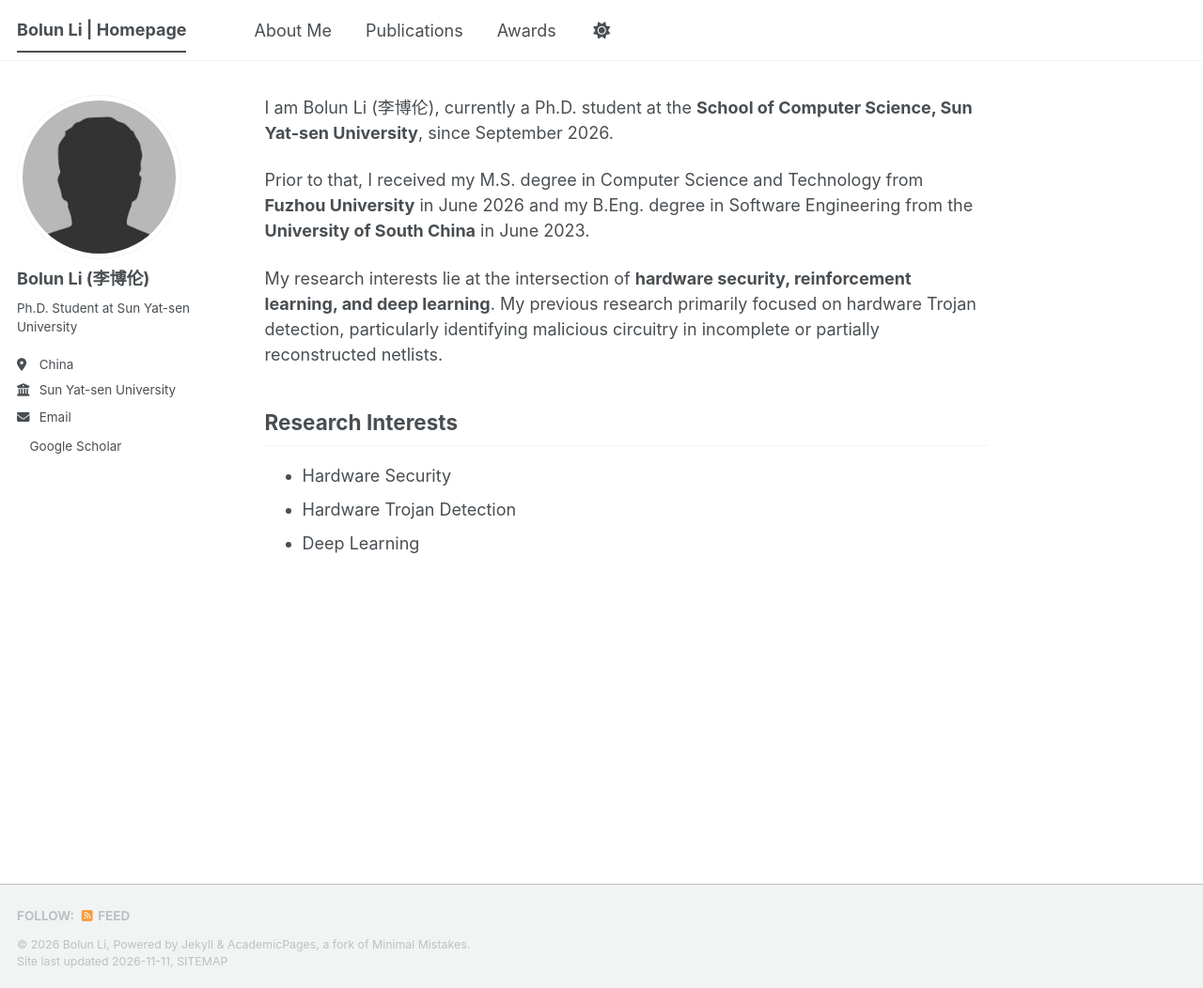
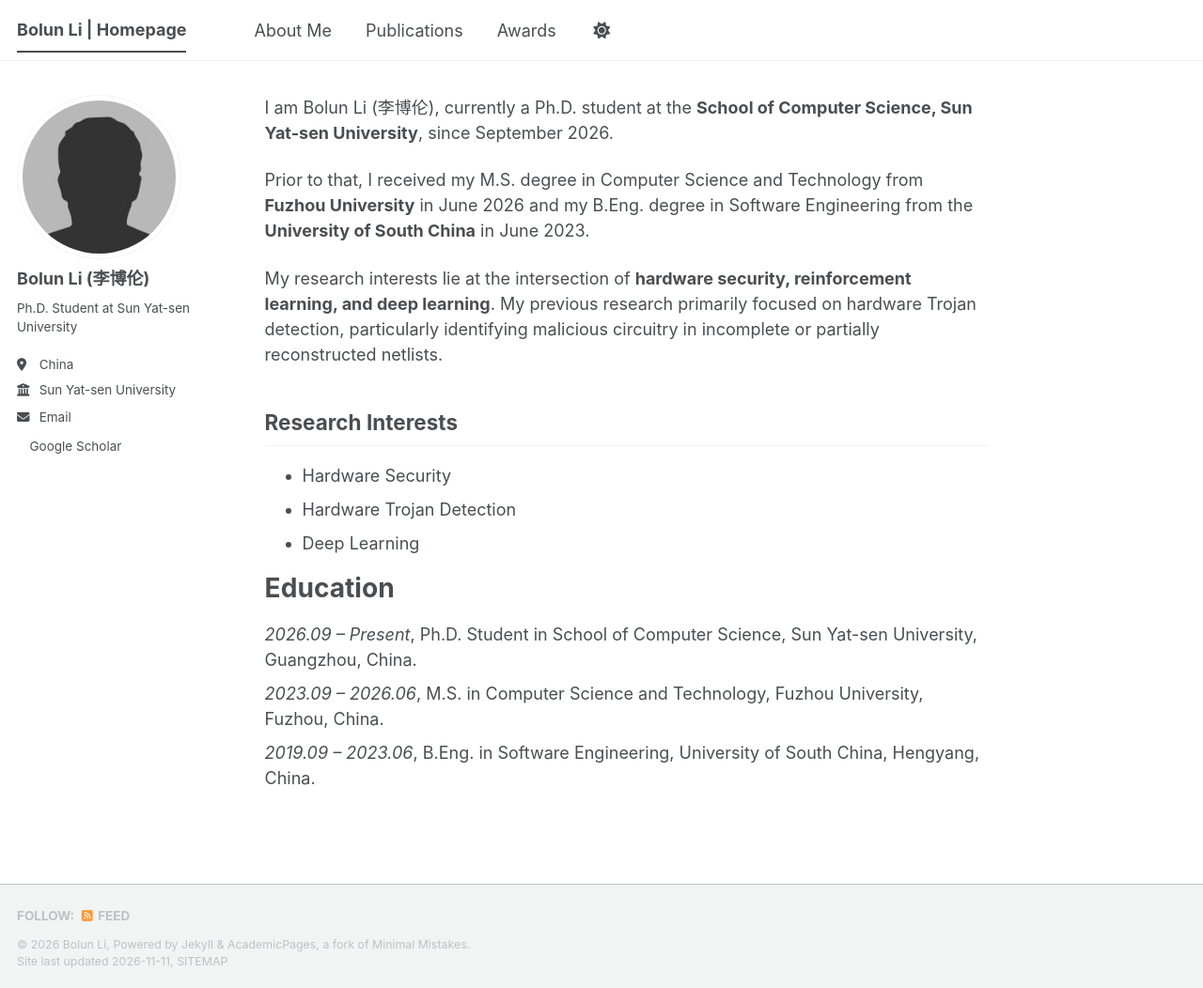
Before and after one commit to Libo32/Libo32.github.io, a Jekyll site: the page built from _pages/about.md, in a window 1280 px wide and 1052 px high. Shown: the whole window at 94% size. Built offline with Jekyll 4.4.1, drawn with Linux system fonts in a browser that asks for light colours; a script bundle is joined from its source files by our own code; a style sheet for code colours, icons or effects is not loaded.

Commit message:
Update about.md

```diff
--- a/_pages/about.md
+++ b/_pages/about.md
@@ -19,3 +19,17 @@ My research interests lie at the intersection of **hardware security, reinforcem
 - Hardware Security
 - Hardware Trojan Detection
 - Deep Learning
+
+# Education
+
+<ul style="list-style-type: none; margin-left: 0; padding-left: 0;">
+  <li>
+    <i>2026.09 – Present</i>, Ph.D. Student in School of Computer Science, Sun Yat-sen University, Guangzhou, China.
+  </li>
+  <li>
+    <i>2023.09 – 2026.06</i>, M.S. in Computer Science and Technology, Fuzhou University, Fuzhou, China.
+  </li>
+  <li>
+    <i>2019.09 – 2023.06</i>, B.Eng. in Software Engineering, University of South China, Hengyang, China.
+  </li>
+</ul>
```
